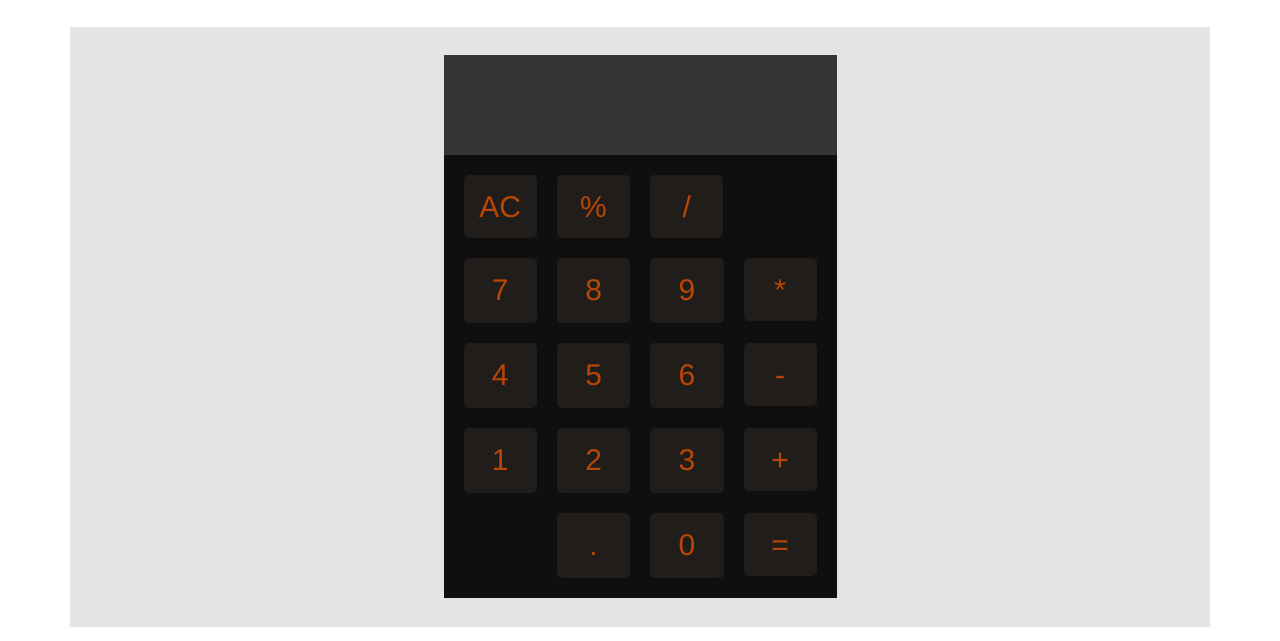
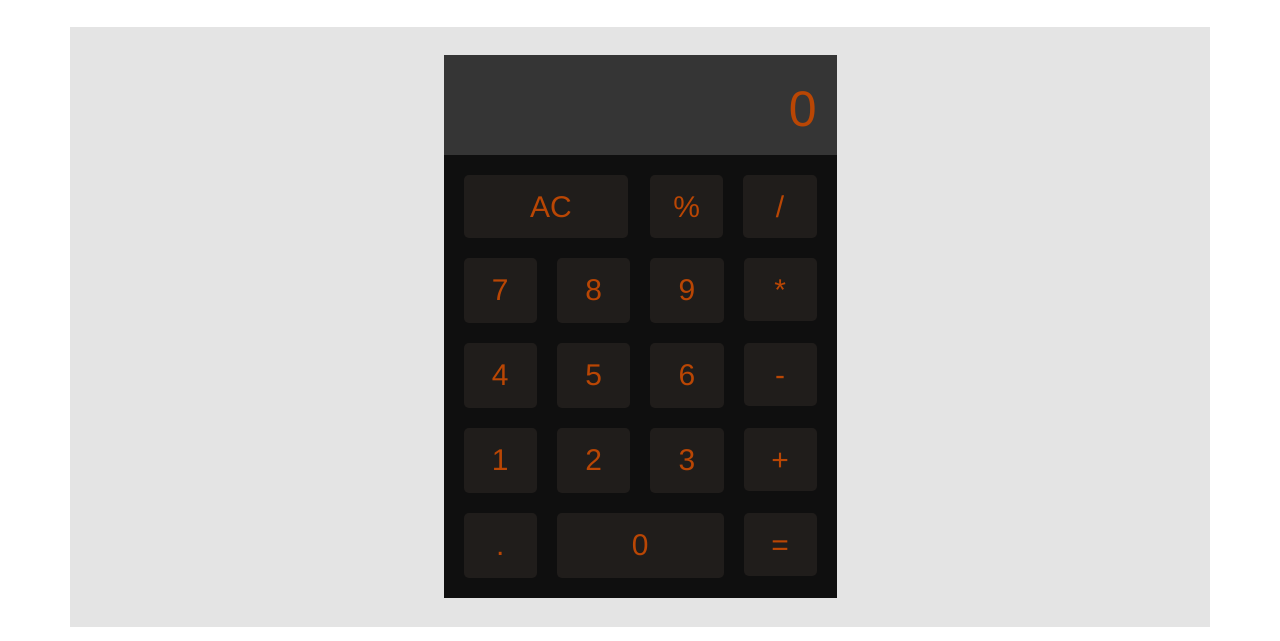
Before and after one commit to christopher-k-c/calculator, a plain HTML site: page index.html in a window 1280 px wide. Shown: the part 159-800 px from the top of the page. Drawn offline with nearby package versions, Linux system fonts and the light colour scheme.

Commit message:
Third Commit, Updated Disable Logic and Operator Functionality

```diff
--- a/main.js
+++ b/main.js
@@ -5,20 +5,19 @@ const gridContainer = document.querySelector('.gridContainer');
 const calculatorContainer = document.querySelector('.window');
 const sideButtonsContainer = document.querySelector('.sideButtons');
 const topButtonsContainer = document.querySelector('.topButtons');
-const removeNumber = document.getElementById('number')
 let allOperators = document.getElementsByClassName('eval')
 let currentSum = [];
 
 
-
 // Create a 3 by 3 grid of numbers
 const numberGrid = () => {
+
     for (let index = 9; index >= 0; index--) {
         let cell = document.createElement('button');
         // Append index content of div
         cell.textContent = index
         cell.setAttribute('id', index)
-        cell.classList.add("box", "nums")
+        cell.classList.add("box", "nums", "btn-light", "waves-effect")
         cell.setAttribute("onClick", "evaluationFunctions(this.id)")
         gridContainer.appendChild(cell)
 
@@ -31,10 +30,12 @@ const numberGrid = () => {
             gridContainer.appendChild(dot)
         }
     }
+
 }
+
 numberGrid()
 
-// Populate the top and side bar with operator buttons.
+// Populate the top bar with operator buttons.
 const rightOperators = () => {
 
     const symbols = ["*", "-", "+", "="];
@@ -47,9 +48,12 @@ const rightOperators = () => {
         cell.setAttribute("onClick", "evaluationFunctions(this.id)")
         sideButtonsContainer.appendChild(cell)
     }
+
 }
+
 rightOperators()
 
+// Populate the right-hand-side bar with operator buttons.
 const topOperators = () =>{
 
     const symbols = ["AC", "%", "/"];
@@ -62,19 +66,40 @@ const topOperators = () =>{
         if(symbols[index].match("AC")){
             // sets the AC button to the reset function
             cell.setAttribute("onClick", "resetFunc(this.id)")
+            cell.classList.remove("eval")
         } else {
             // Sets all other buttons to the sum function
             cell.setAttribute("onClick", "evaluationFunctions(this.id)")
         }
-
         topButtonsContainer.appendChild(cell)
     }
+
 }
+
 topOperators()
+
+
+const clearFunc = (DisableStatus) => {
+
+    // Stops operator buttons being placed into the currentSum array alongside each other
+    for(var i = 0; i < allOperators.length; i++) {
+        // if(allOperators[i].match())
+        allOperators[i].disabled = DisableStatus ? true : false;
+    }
+
+}
+
+// Stops user from passing an operator into the equation function
+// before the currentSum array contains a number
+if(currentSum.length <= 0){
+
+    clearFunc(true)
+
+}
 
 function evaluationFunctions(id){
 
-    if(id === "="){
+    if (id === "="){
         // If id is equal to "=" convert currentSum array to a string and pass result to returnSum function
         let equation = currentSum.join('');
         console.log(equation)
@@ -84,38 +109,36 @@ function evaluationFunctions(id){
     } else if (Number(id) == id){
         // Push id to array and set disabled attribute on all operator buttons to false
         currentSum.push(id)
-        for(var i = 0; i < allOperators.length; i++) {
-            allOperators[i].disabled = false;
-            // console.log(allOperators[i])
-        }
+        clearFunc(false)
+
         // console.log(id, "number output")
 
     } else if (Number(id) != id){
         // Push id to array and set disabled attribute on all operator buttons to true
         currentSum.push(id)
-        for(var i = 0; i < allOperators.length; i++) {
-            allOperators[i].disabled = true;
-            // console.log(allOperators[i])
-        }
+        clearFunc(true)
         // console.log(id, "operator output")
     }
 
 }
 
 function returnSum(equation){
+
     // returns results to the console
     let sum = eval(equation)
 
     calculatorContainer.innerHTML = sum
+    clearFunc(true)
     console.log(sum, "sum")
+
 }
 
 const resetFunc = () => {
 
     // Reset the equation array
     currentSum = [];
-
     // Reset the displayed result to zero
     calculatorContainer.innerHTML = "0"
     console.log(currentSum)
+
 }
--- a/styles.css
+++ b/styles.css
@@ -61,7 +61,7 @@
 }
 
 /* Spreading the zero button across two columns. */
-.gridContainer > div:nth-last-child(2){
+.gridContainer > button:nth-last-child(2){
     grid-column: 3 / 1;
 }
 
@@ -95,7 +95,7 @@
     background-color: var(--background-cal);
 }
 
-.topButtons > div:first-child{
+.topButtons > button:first-child{
  grid-column: 3 / 1;
  width: 100%;
  padding-right: 0px;
```
Also changed, not shown: index.html (+1 -0 lines).
